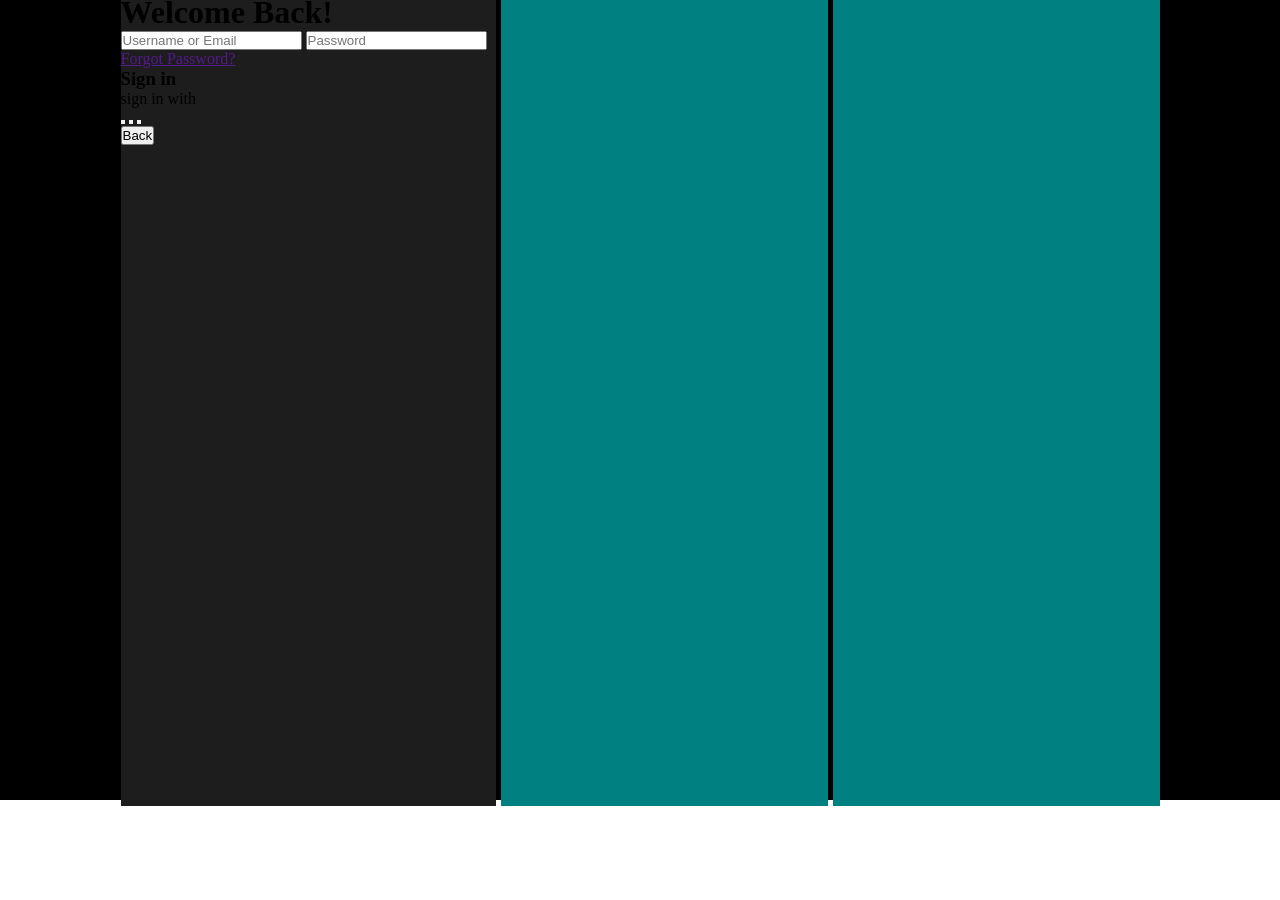
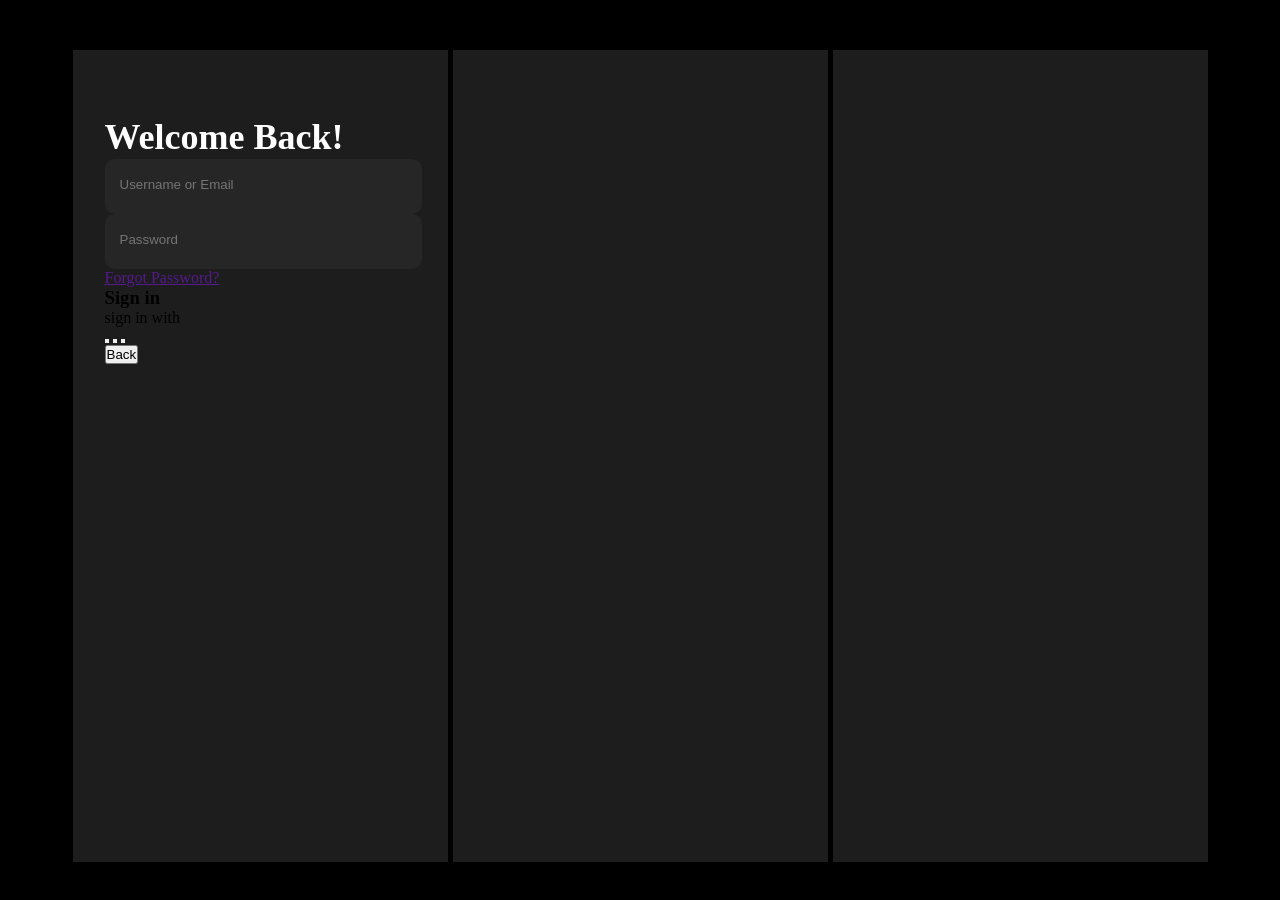
Before and after one commit to frontendvidu/sign, a plain HTML site: page index.html in a window 1280 px wide. Before the commit the page ends 806 px from the top, so only its background shows below. Drawn offline with Linux system fonts and the light colour scheme.

Commit message:
deigning sign_in

```diff
--- a/styles.css
+++ b/styles.css
@@ -9,21 +9,31 @@
   align-items: center;
   justify-content: center;
   width: 100%;
-  height: 100vh;
   padding: 50px;
   background-color: black;
   gap: 5px;
 }
 
-#sign_in {
+#sign_in,
+#sign_up,
+#forgot_pass {
   width: 375px;
   height: 812px;
   background-color: rgba(29, 29, 29, 1);
+  padding: 66px 26px 34px 32px;
 }
 
-#sign_up,
-#forgot_pass {
-  width: 327px;
-  height: 812px;
-  background-color: teal;
+h1 {
+  font-size: 36px;
+  color: #ffffff;
+  line-height: 43px;
 }
+
+input {
+  width: 317px;
+  height: 55px;
+  border-radius: 10px;
+  background-color: #262626;
+  border: none;
+  padding: 14px 15px 18px;
+}
```
